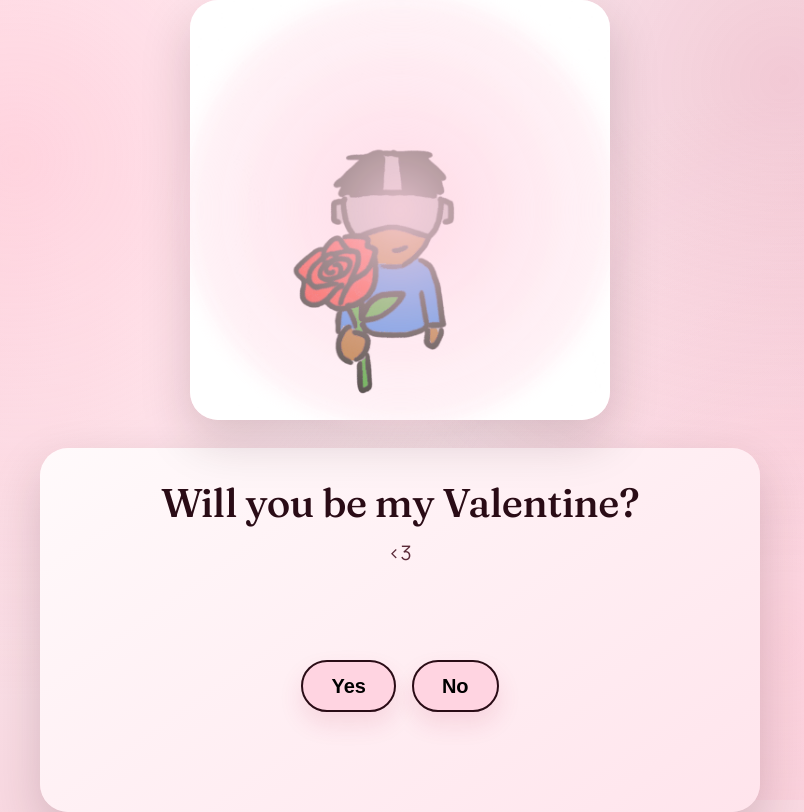
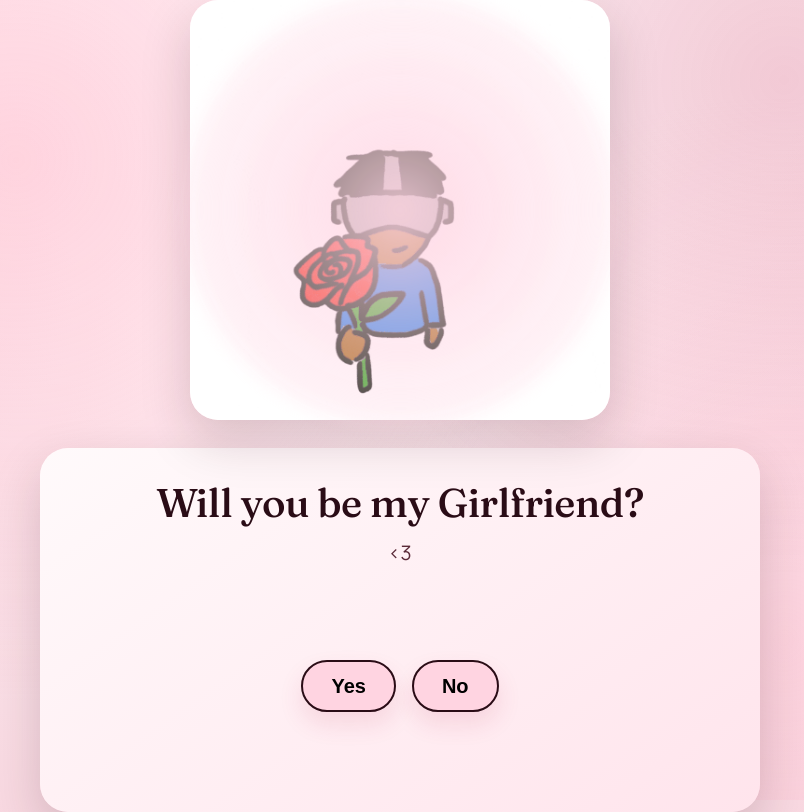
Before and after one commit to saliou198/will-you-be-my-valentine, a React (Vite) app: page / in a window 1280 px wide. Shown: the whole page, without its empty margins (240-1044 px from the left). Built offline with nearby package versions, Linux system fonts and the light colour scheme.

Commit message:
since valentine est passé j update le texte

```diff
--- a/src/WillYouBeMyValentine.jsx
+++ b/src/WillYouBeMyValentine.jsx
@@ -30,7 +30,7 @@
 
   return (
     <section className="valentine-card">
-      <p className="title">Will you be my Valentine?</p>
+      <p className="title">Will you be my Girlfriend?</p>
       <p className="subtitle">{text}</p>
 
       <div className="button-area">
```
